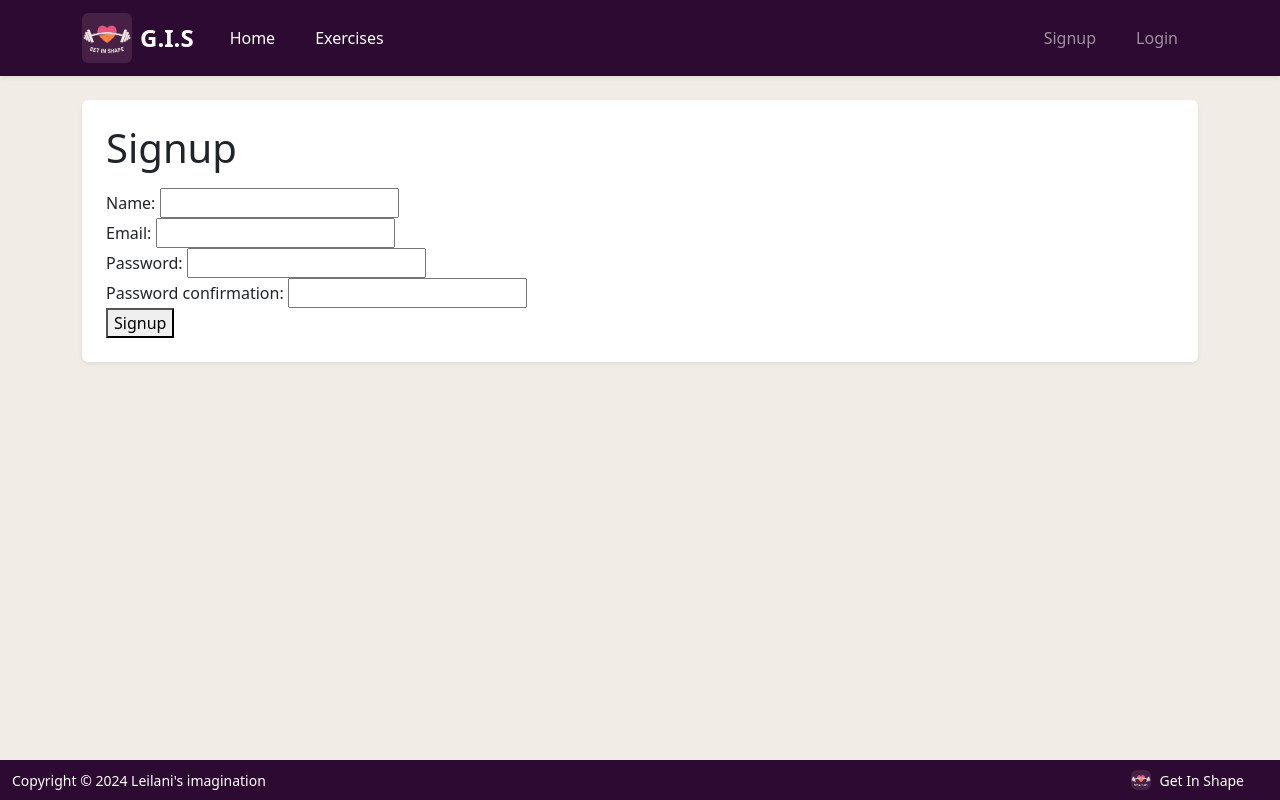
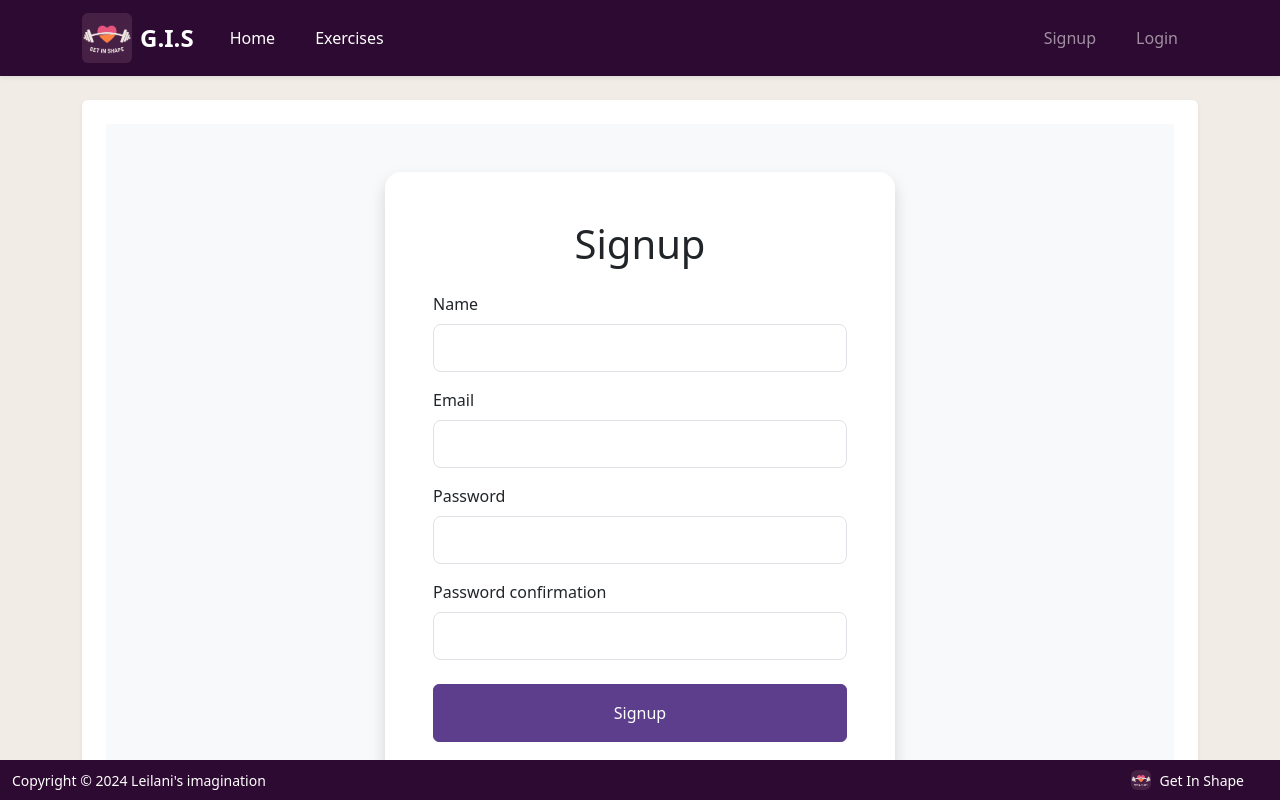
Before and after one commit to Leilanigreer/gym-fitness-frontend, a React (Vite) app: page /signup in a window 1280 px wide. Shown: the top 800 px of the page. Built offline with nearby package versions, Linux system fonts and the light colour scheme.

Commit message:
added styling to login and signup

```diff
--- a/src/LoginPage.jsx
+++ b/src/LoginPage.jsx
@@ -25,9 +25,11 @@ export function LoginPage() {
   const handleSubmit = (event) => {
     event.preventDefault();
     setErrors([]);
-    const params = new FormData(event.target);
+    const formData = new FormData(event.target);
+    formData.set('email', formData.get('email').toLowerCase());
+
     apiClient
-      .post("/sessions.json", params)
+      .post("/sessions.json", formData)
       .then((response) => {
         apiClient.defaults.headers.common["Authorization"] = "Bearer " + response.data.jwt;
         localStorage.setItem("jwt", response.data.jwt);
@@ -35,31 +37,59 @@ export function LoginPage() {
         window.location.href = "/";
       })
       .catch((error) => {
-        console.log(error.response);
-        setErrors(["Invalid email or password"]);
+        setErrors(error.response.data.errors);
       });
   };
 
   return (
-    <div id="login">
+    <div className="container-fluid bg-light min-vh-100 py-5">
+      <div className="row justify-content-center">
+        <div className="col-12 col-md-8 col-lg-6">
+          <div className="card border-0 shadow hover-shadow-md transition rounded-4">
+            <div className="card-body p-4 p-md-5">
               {message && (
                 <div className="alert alert-success" role="alert" >{message}</div>
               )}
-      <h1>Login</h1>
+              <h1 className="display-6 mb-4 text-center">Login</h1>
+
+              {errors.length > 0 && (
+                <div className="alert alert-danger mb-4">
                   <ul>
                     {errors.map((error) => (
                       <li key={error}>{error}</li>
                     ))}
                   </ul>
+                </div>
+              )}
+
               <form onSubmit={handleSubmit}>
-        <div>
-          Email: <input name="email" type="email" />
+                <div className="mb-3">
+                  <label htmlFor="email" className="form-label">Email</label>
+                  <input
+                    id="email"
+                    name="email"
+                    type="email"
+                    className="form-control form-control-lg"
+                    required
+                  />
                 </div>
-        <div>
-          Password: <input name="password" type="password" />
+                <div className="mb-4">
+                  <label htmlFor="password" className="form-label">Password</label>
+                  <input
+                    id="password"
+                    name="password"
+                    type="password"
+                    className="form-control form-control-lg"
+                    required
+                  />
                 </div>
-        <button type="submit">Login</button>
+
+                <button type="submit" className="btn btn-primary w-100 py-3 transition">Login</button>
               </form>
+            </div>
+          </div>
+        </div>
+      </div>
     </div>
   );
 }
--- a/src/SignupPage.jsx
+++ b/src/SignupPage.jsx
@@ -9,9 +9,11 @@ export function SignupPage() {
   const handleSubmit = (event) => {
     event.preventDefault();
     setErrors([]);
-    const params = new FormData(event.target);
+    const formData = new FormData(event.target);
+    formData.set('email', formData.get('email').toLowerCase());
+
     apiClient
-      .post("/users.json", params)
+      .post("/users.json", formData)
       .then(() => {
         event.target.reset();
         navigate("/login", {
@@ -24,28 +26,78 @@ export function SignupPage() {
   };
 
   return (
-    <div id="signup">
-      <h1>Signup</h1>
-      <ul>
+    <div className="container-fluid bg-light min-vh-100 py-5">
+      <div className="row justify-content-center">
+        <div className="col-12 col-md-8 col-lg-6">
+          <div className="card border-0 shadow hover-shadow-md transition rounded-4">
+            <div className="card-body p-4 p-md-5">
+              <h1 className="display-6 mb-4 text-center">Signup</h1>
+
+              {errors.length > 0 && (
+                <div className="alert alert-danger mb-4">
+                  <ul className="list-unstyled m-0">
                     {errors.map((error) => (
                       <li key={error}>{error}</li>
                     ))}
                   </ul>
+                </div>
+              )}
+
               <form onSubmit={handleSubmit}>
-        <div>
-          Name: <input name="name" type="text" />
+                <div className="mb-3">
+                  <label htmlFor="name" className="form-label">Name</label>
+                  <input
+                    id="name"
+                    name="name"
+                    type="text"
+                    className="form-control form-control-lg"
+                    required
+                  />
                 </div>
-        <div>
-          Email: <input name="email" type="email" />
+
+                <div className="mb-3">
+                  <label htmlFor="email" className="form-label">Email</label>
+                  <input
+                    id="email"
+                    name="email"
+                    type="email"
+                    className="form-control form-control-lg"
+                    required
+                  />
                 </div>
-        <div>
-          Password: <input name="password" type="password" />
+
+                <div className="mb-3">
+                  <label htmlFor="password" className="form-label">Password</label>
+                  <input
+                    id="password"
+                    name="password"
+                    type="password"
+                    className="form-control form-control-lg"
+                    required
+                  />
                 </div>
-        <div>
-          Password confirmation: <input name="password_confirmation" type="password" />
+
+                <div className="mb-4">
+                  <label htmlFor="password_confirmation" className="form-label">
+                    Password confirmation
+                  </label>
+                  <input
+                    id="password_confirmation"
+                    name="password_confirmation"
+                    type="password"
+                    className="form-control form-control-lg"
+                    required
+                  />
                 </div>
-        <button type="submit">Signup</button>
+
+                <button type="submit" className="btn btn-primary w-100 py-3 transition">
+                  Signup
+                </button>
               </form>
+            </div>
+          </div>
+        </div>
+      </div>
     </div>
   );
 }
```
Lines whose indentation alone changed are shown as unchanged.
